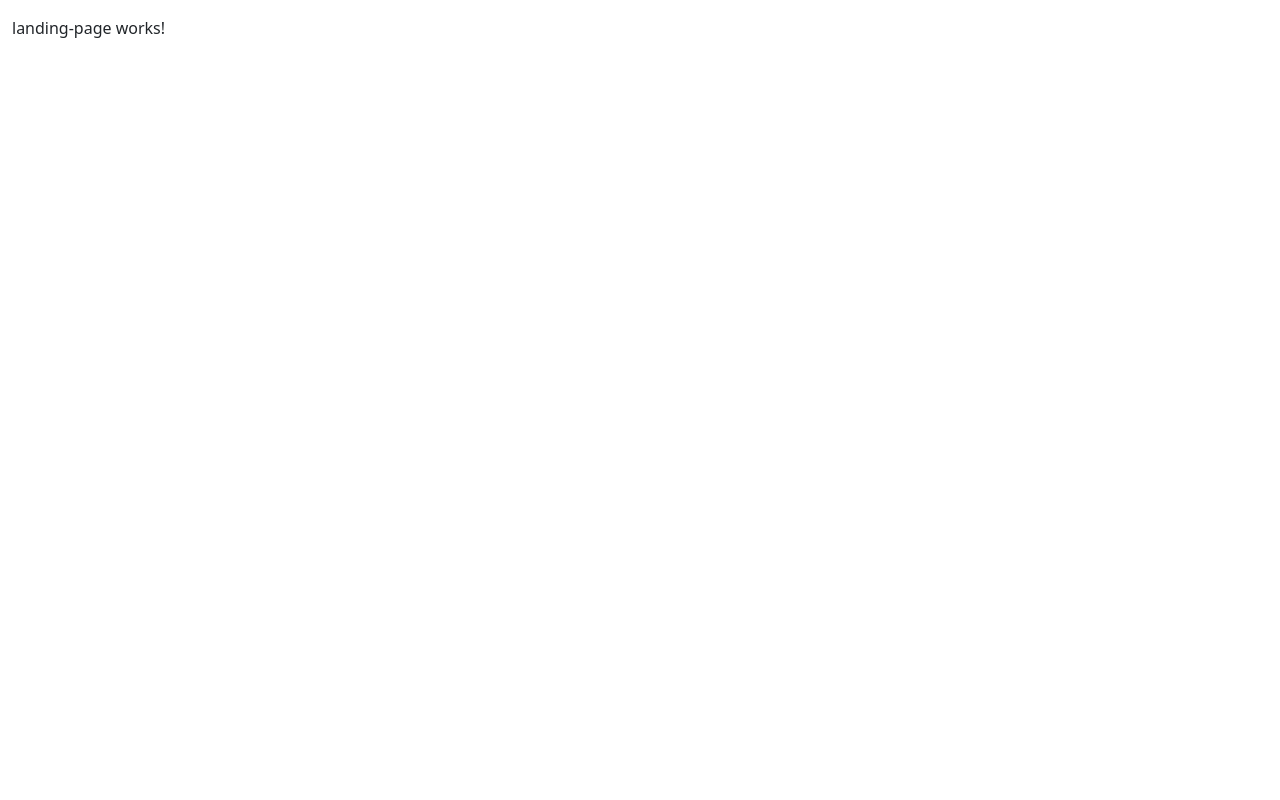
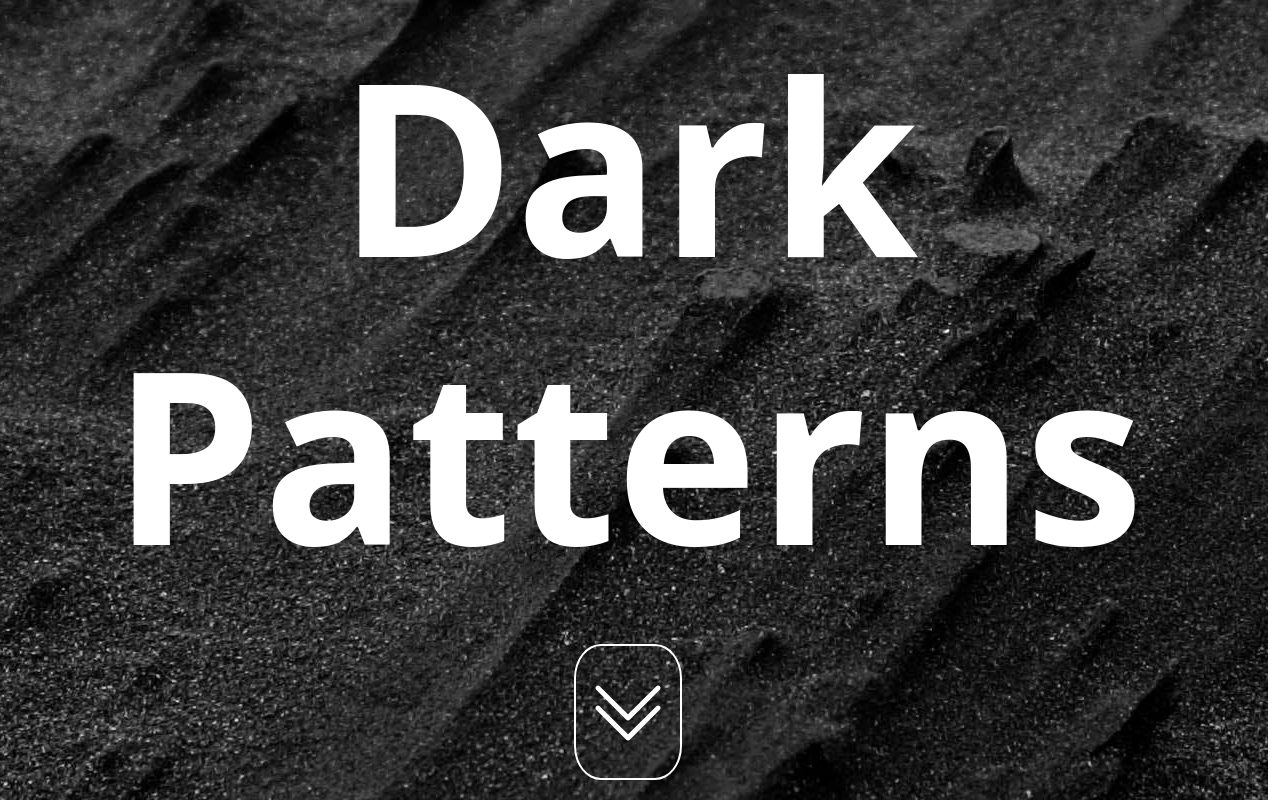
Before and after one commit to naTariks/darkpattern-info, an Angular app in the folder dark-patterns/: page / in a window 1280 px wide. Built offline with nearby package versions, Linux system fonts and the light colour scheme.

Commit message:
Landing-Page: - image & heading - scroll down button without click function

```diff
--- a/dark-patterns/package.json
+++ b/dark-patterns/package.json
@@ -21,6 +21,7 @@
     "@ng-bootstrap/ng-bootstrap": "^14.2.0",
     "@popperjs/core": "^2.11.6",
     "bootstrap": "^5.3.2",
+    "bootstrap-icons": "^1.11.1",
     "rxjs": "~7.8.0",
     "tslib": "^2.3.0",
     "zone.js": "~0.12.0"
--- a/dark-patterns/src/app/app.component.html
+++ b/dark-patterns/src/app/app.component.html
@@ -1,3 +1,3 @@
-<div class="container-fluid mt-3">
-  <router-outlet></router-outlet>
+<div>
+  <app-landing-page></app-landing-page>
 </div>
--- a/dark-patterns/src/app/app.module.ts
+++ b/dark-patterns/src/app/app.module.ts
@@ -5,6 +5,7 @@ import { AppRoutingModule } from './app-routing.module';
 import { AppComponent } from './app.component';
 import { NgbModule } from '@ng-bootstrap/ng-bootstrap';
 import { LandingPageComponent } from './modules/components/landing-page/landing-page.component';
+import {NgOptimizedImage} from "@angular/common";
 
 @NgModule({
   declarations: [
@@ -14,7 +15,8 @@ import { LandingPageComponent } from './modules/components/landing-page/landing-
   imports: [
     BrowserModule,
     AppRoutingModule,
-    NgbModule
+    NgbModule,
+    NgOptimizedImage
   ],
   providers: [],
   bootstrap: [AppComponent]
--- a/dark-patterns/src/app/modules/components/landing-page/landing-page.component.html
+++ b/dark-patterns/src/app/modules/components/landing-page/landing-page.component.html
@@ -1 +1,8 @@
-<p>landing-page works!</p>
+<div class="landing-img row">
+  <h1 class="d-flex justify-content-center align-items-center text-center text-white fw-bold">Dark Patterns</h1>
+  <div class="d-flex justify-content-center align-items-center">
+    <button class="btn btn-scroll-down" >
+      <i class="bi bi-chevron-double-down text-white"></i>
+    </button>
+  </div>
+</div>
--- a/dark-patterns/src/app/modules/components/landing-page/landing-page.component.scss
+++ b/dark-patterns/src/app/modules/components/landing-page/landing-page.component.scss
@@ -0,0 +1,19 @@
+
+h1{
+  font-size: 15rem;
+}
+.landing-img{
+  display: flex;
+  overflow: hidden;
+  align-items: center;
+  justify-content: center;
+  width: 100%;
+  height: 100vh;
+  background: url("../../../../assets/images/landing-img.jpg") no-repeat center;
+}
+
+.btn-scroll-down{
+  font-size: 5rem;
+  border: 2px solid white;
+  border-radius: 25%;
+}
--- /dev/null
+++ b/dark-patterns/src/bootstrap.scss
@@ -0,0 +1,63 @@
+// This file includes bootstrap imports and overwrites
+// The base structure is copied from https://getbootstrap.com/docs/5.3/customize/sass/
+
+// 1. Include functions first (so you can manipulate colors, SVGs, calc, etc)
+@import "node_modules/bootstrap/scss/functions";
+
+// 2. Include any default variable overrides here
+$primary: #DCBE47;
+$secondary: #09112F;
+$accent: #D7B52D;
+$background: #080F2B;
+
+// 3. Include remainder of required Bootstrap stylesheets (including any separate color mode stylesheets)
+@import "node_modules/bootstrap/scss/variables";
+@import "node_modules/bootstrap/scss/variables-dark";
+
+// 4. Include any default map overrides here
+
+// 5. Include remainder of required parts
+@import "node_modules/bootstrap/scss/maps";
+@import "node_modules/bootstrap/scss/mixins";
+@import "node_modules/bootstrap/scss/root";
+
+// 6. Optionally include any other parts as needed
+@import "node_modules/bootstrap/scss/utilities";
+@import "node_modules/bootstrap/scss/reboot";
+@import "node_modules/bootstrap/scss/type";
+@import "node_modules/bootstrap/scss/images";
+@import "node_modules/bootstrap/scss/containers";
+@import "node_modules/bootstrap/scss/grid";
+
+@import "node_modules/bootstrap/scss/helpers";
+@import "node_modules/bootstrap/scss/root";
+@import "node_modules/bootstrap/scss/tables";
+@import "node_modules/bootstrap/scss/forms";
+@import "node_modules/bootstrap/scss/buttons";
+@import "node_modules/bootstrap/scss/transitions";
+@import "node_modules/bootstrap/scss/dropdown";
+@import "node_modules/bootstrap/scss/button-group";
+@import "node_modules/bootstrap/scss/nav";
+@import "node_modules/bootstrap/scss/navbar";
+@import "node_modules/bootstrap/scss/card";
+@import "node_modules/bootstrap/scss/accordion";
+@import "node_modules/bootstrap/scss/breadcrumb";
+@import "node_modules/bootstrap/scss/pagination";
+@import "node_modules/bootstrap/scss/badge";
+@import "node_modules/bootstrap/scss/alert";
+@import "node_modules/bootstrap/scss/progress";
+@import "node_modules/bootstrap/scss/list-group";
+@import "node_modules/bootstrap/scss/close";
+@import "node_modules/bootstrap/scss/toasts";
+@import "node_modules/bootstrap/scss/modal";
+@import "node_modules/bootstrap/scss/tooltip";
+@import "node_modules/bootstrap/scss/popover";
+@import "node_modules/bootstrap/scss/carousel";
+@import "node_modules/bootstrap/scss/spinners";
+@import "node_modules/bootstrap/scss/offcanvas";
+@import "node_modules/bootstrap/scss/placeholders";
+
+// 7. Optionally include utilities API last to generate classes based on the Sass map in `_utilities.scss`
+@import "node_modules/bootstrap/scss/utilities/api";
+
+// 8. Add additional custom code here
--- a/dark-patterns/src/styles.scss
+++ b/dark-patterns/src/styles.scss
@@ -1,4 +1,5 @@
 /* You can add global styles to this file, and also import other style files */
 
 /* Importing Bootstrap SCSS file. */
-@import 'bootstrap/scss/bootstrap';
+@import "bootstrap";
+@import "~bootstrap-icons/font/bootstrap-icons.css"
```
Also changed, not shown: dark-patterns/src/assets/images/landing-img.jpg (added), 1 other file (tests, documents, lock files or other folders).
